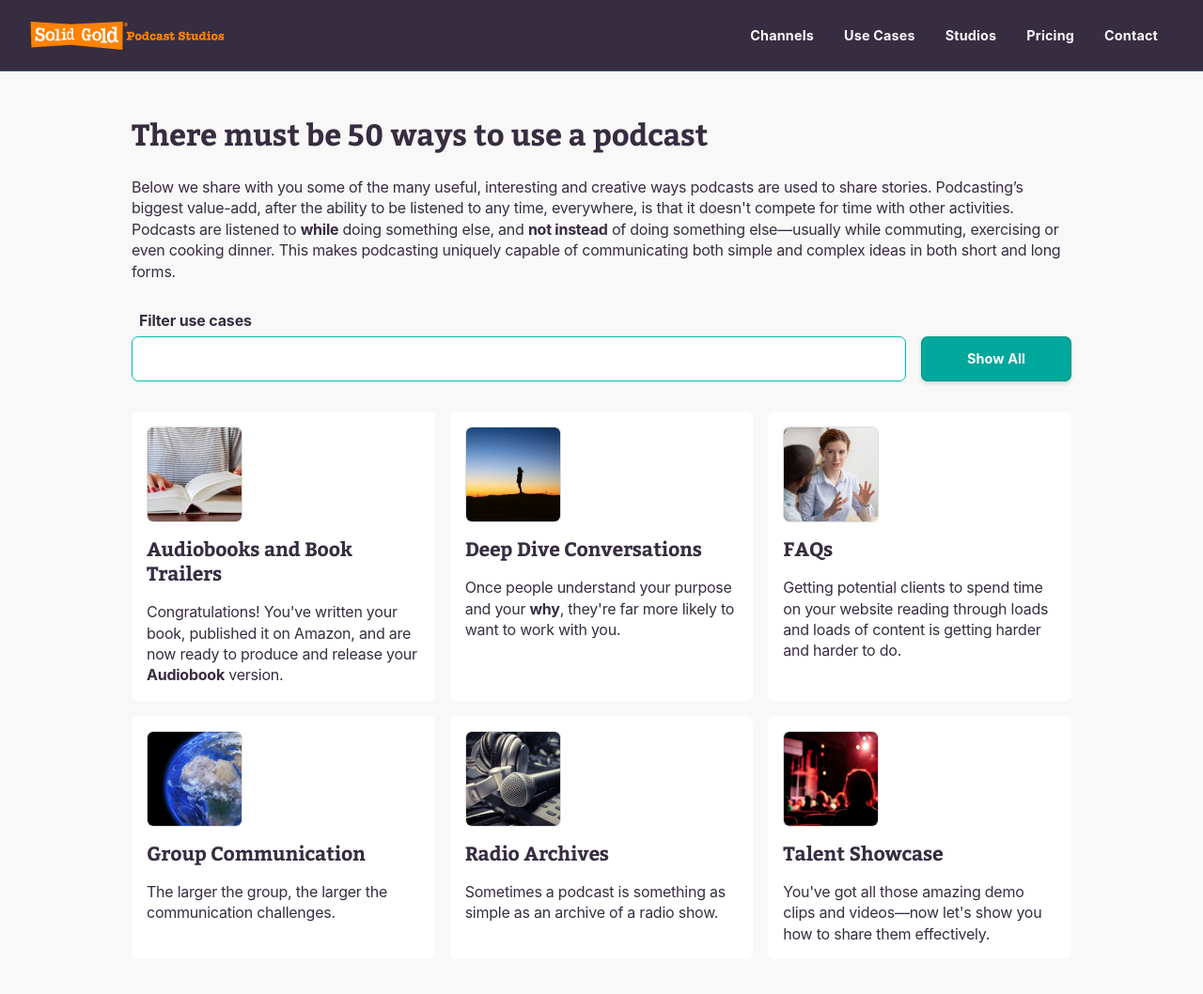
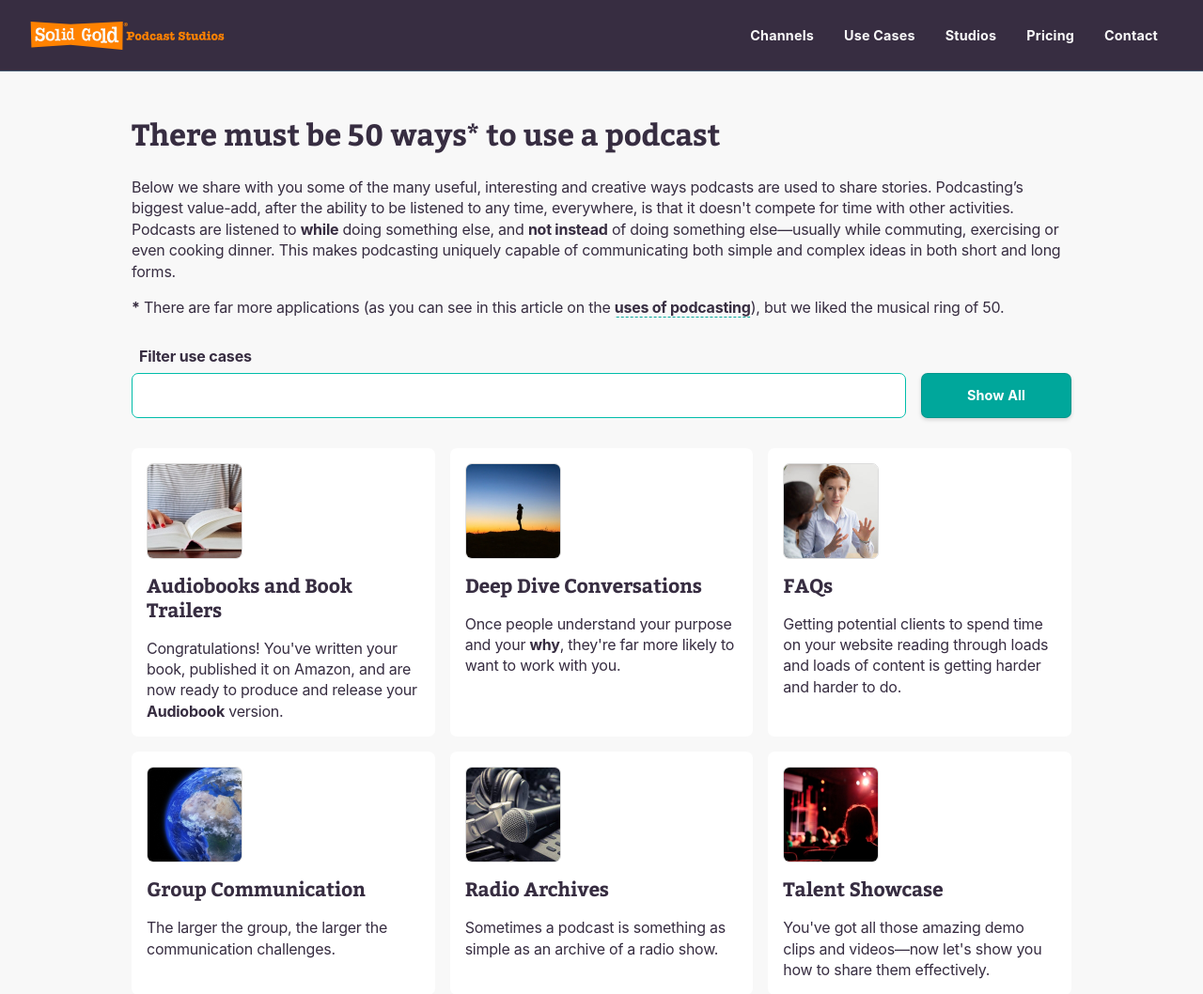
Before and after one commit to luniawebsites/solidgold, a PHP site: page /use-cases.php in a window 1280 px wide. Shown: the top 1058 px of the page at 94% size. Run offline with PHP 8.4, Linux system fonts and the light colour scheme.

Commit message:
update use cases

```diff
--- a/use-cases.php
+++ b/use-cases.php
@@ -75,9 +75,10 @@ HEADER
 
 	<div class="constrain pad-t-mob pad-double-b-mob">
 
-		<h1 id="header_usecases_h1_theremustbe">There must be 50 ways to use a podcast</h1>
+		<h1 id="header_usecases_h1_theremustbe">There must be 50 ways* to use a podcast</h1>
 
 		<p>Below we share with you some of the many useful, interesting and creative ways podcasts are used to share stories. Podcasting’s biggest value-add, after the ability to be listened to any time, everywhere, is that it doesn't compete for time with other activities. Podcasts are listened to <strong>while</strong> doing something else, and <strong>not instead</strong> of doing something else—usually while commuting, exercising or even cooking dinner. This makes podcasting uniquely capable of communicating both simple and complex ideas in both short and long forms.</p>
+		<p><strong>*</strong> There are far more applications (as you can see in this article on the <a href="https://en.m.wikipedia.org/wiki/Uses_of_podcasting" target="_blank" rel="noopener" id="section_there_must_be" aria-labelledby="section_there_must_be_wiki_uses">uses of podcasting</a>), but we liked the musical ring of 50.
 
 		<!--
 		FORM
```
